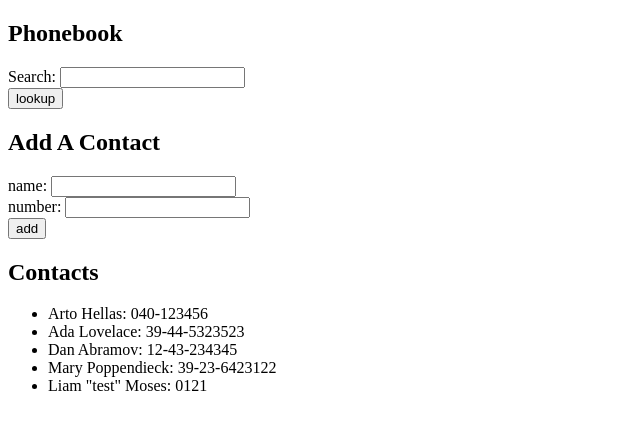
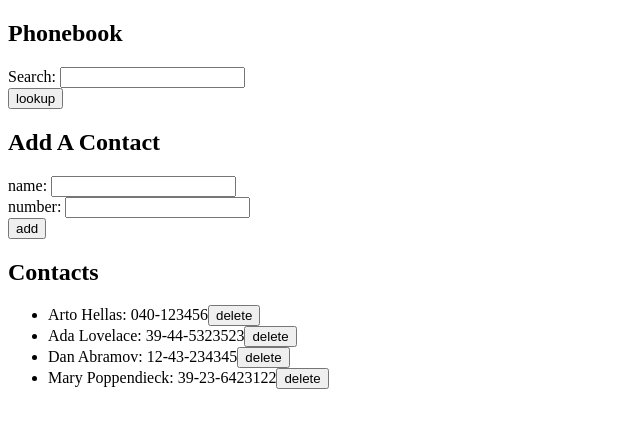
Before and after one commit to LiamHepworth/fullstackopen-2023, a React (Vite) app in the folder coursework/part2/phonebook/: page / in a window 1280 px wide. Shown: the top 430 px of the page, without its empty margins (0-640 px from the left). Built offline with nearby package versions, Linux system fonts and the light colour scheme; data requests are answered from the project's data file.

Commit message:
Ability to delete contacts

```diff
--- a/coursework/part2/phonebook/db.json
+++ b/coursework/part2/phonebook/db.json
@@ -19,11 +19,6 @@
       "name": "Mary Poppendieck",
       "number": "39-23-6423122",
       "id": 4
-    },
-    {
-      "name": "Liam \"test\" Moses",
-      "number": "0121",
-      "id": 5
     }
   ]
 }
--- a/coursework/part2/phonebook/src/App.jsx
+++ b/coursework/part2/phonebook/src/App.jsx
@@ -54,12 +54,20 @@ const App = () => {
     } else {
       contactService.create(newContact)
         .then(response => {
-          console.log(response)
           setPersons(persons.concat(response))
           setVisiblePeople(persons.concat(response))
         })
     }
   };
+
+  const deleteContact = (deletionId) => {
+    contactService.deleteEntry(deletionId)
+    .then(() => {
+      const filteredArr = persons.filter(person => person.id !== deletionId)
+      setPersons(filteredArr)
+      setVisiblePeople(filteredArr)
+  })
+  }
 
   return (
     <div>
@@ -80,7 +88,7 @@ const App = () => {
       ></PersonForm>
 
       <h2>Contacts</h2>
-      <People visiblePeople={visiblePeople}></People>
+      <People visiblePeople={visiblePeople} deleteContact={deleteContact}></People>
 
     </div>
   )
--- a/coursework/part2/phonebook/src/components/People.jsx
+++ b/coursework/part2/phonebook/src/components/People.jsx
@@ -1,8 +1,11 @@
-const People = ({visiblePeople}) => {
+const People = ({visiblePeople, deleteContact}) => {
     return (
         <ul>
         {visiblePeople.map((person) => (
-          <li key={person.id}>{person.name}: {person.number}</li>
+          <li key={person.id}>
+            <span>{person.name}: {person.number}</span>
+            <button onClick={() => deleteContact(person.id)}>delete</button>
+          </li>
         ))}
       </ul>
      );
--- a/coursework/part2/phonebook/src/services/contactService.js
+++ b/coursework/part2/phonebook/src/services/contactService.js
@@ -11,9 +11,14 @@ const create = (newObject) => {
   return request.then((response) => response.data)
 }
 
+const deleteEntry = (deletionId) => {
+  const request = axios.delete(`${baseUrl}/${deletionId}`)
+  return request.then((response) => response.data)
+}
+
 const update = (id, newObject) => {
   const request = axios.put(`${baseUrl}/${id}`, newObject)
   return request.then((response) => response.data)
 }
 
-export default { getAll, create, update }
+export default { getAll, create, deleteEntry, update }
```
